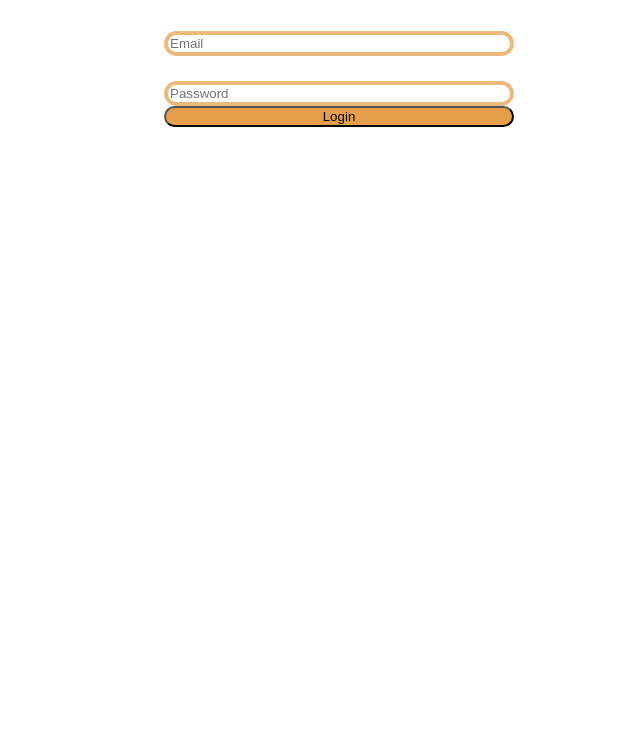
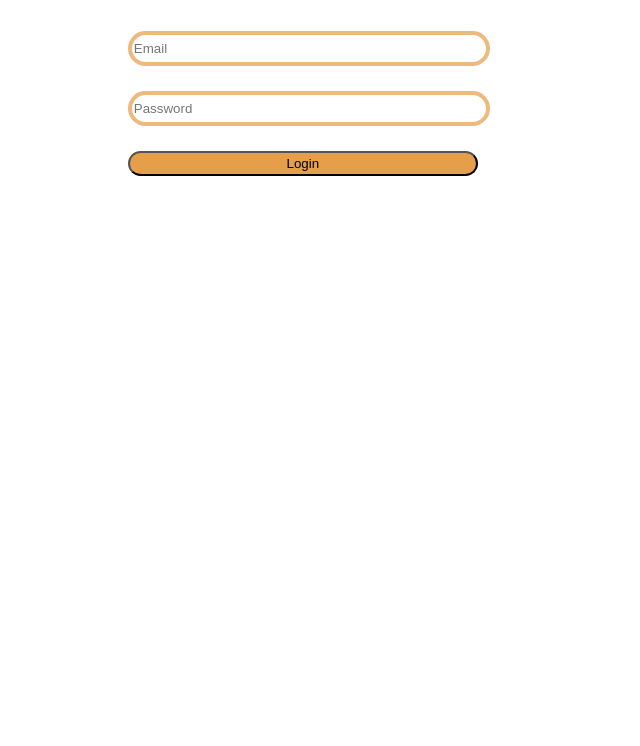
Before and after one commit to Elias2702/freshfindr, a React app: page / in a window 1280 px wide. Shown: the part 75-821 px from the top of the page, without its empty margins (301-941 px from the left). Built offline with nearby package versions, Linux system fonts and the light colour scheme.

Commit message:
update css for login

```diff
--- a/src/client/scss/app.scss
+++ b/src/client/scss/app.scss
@@ -8,7 +8,9 @@ html, body {
 
 .loginContainer{
     margin: 0 auto;
-    width: 350px;
+    width: 33%;
+    margin: 0 auto;
+    text-align: center;
 }
 
 .loginForm {
@@ -20,9 +22,14 @@ html, body {
     border: 4px solid rgba(223, 132, 25, 0.56);
     border-radius: 40px;
     margin-top: 25px;
+    height: 25px;
+    width: 350px;
 }
 
 .loginButton{
     background: rgba(223, 132, 25, 0.79);
     border-radius: 40px;
+    margin-top: 25px;
+    width: 350px;
+    height: 25px;
 }
```
